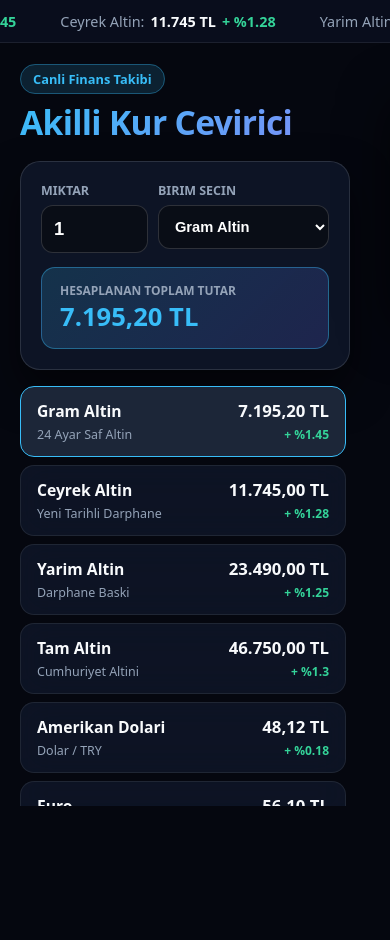
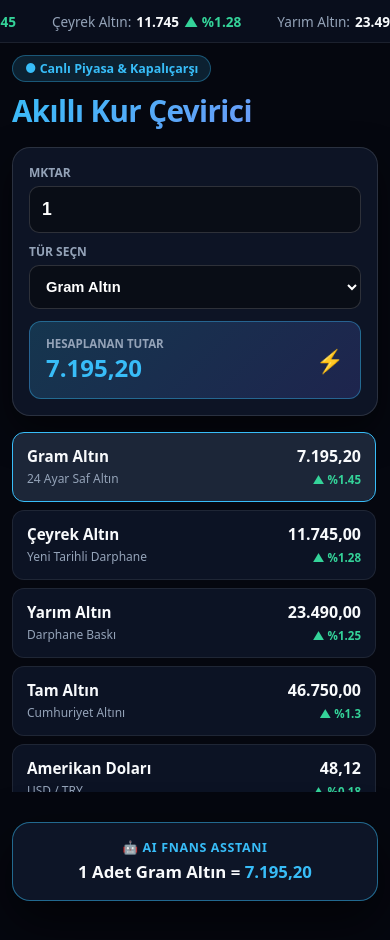
Before and after one commit to umutsenol79-ux/my-app, a Next.js app: page / in a window 390 px wide. Before the commit the page ends 886 px from the top, so only its background shows below. Built offline with nearby package versions, Linux system fonts and the light colour scheme.

Commit message:
perf: optimize for mobile responsiveness, clean turkish names and instant load speed

```diff
--- a/app/page.tsx
+++ b/app/page.tsx
@@ -3,125 +3,173 @@
 import { useState, useMemo } from 'react';
 import Script from 'next/script';
 
-interface Kur {
+interface KurItem {
   id: string;
   ad: string;
-  detay: string;
+  aciklama: string;
   satis: number;
   degisim: number;
 }
 
-const veriler: Kur[] = [
-  { id: 'GA', ad: 'Gram Altin', detay: '24 Ayar Saf Altin', satis: 7195.20, degisim: 1.45 },
-  { id: 'CA', ad: 'Ceyrek Altin', detay: 'Yeni Tarihli Darphane', satis: 11745.00, degisim: 1.28 },
-  { id: 'YA', ad: 'Yarim Altin', detay: 'Darphane Baski', satis: 23490.00, degisim: 1.25 },
-  { id: 'TA', ad: 'Tam Altin', detay: 'Cumhuriyet Altini', satis: 46750.00, degisim: 1.30 },
-  { id: 'USD', ad: 'Amerikan Dolari', detay: 'Dolar / TRY', satis: 48.12, degisim: 0.18 },
-  { id: 'EUR', ad: 'Euro', detay: 'Avrupa Para Birimi', satis: 56.10, degisim: -0.12 },
-  { id: 'GBP', ad: 'Ingiliz Sterlini', detay: 'Sterlin / TRY', satis: 65.75, degisim: 0.32 },
-  { id: 'BTC', ad: 'Bitcoin', detay: 'Kripto Para / TRY', satis: 3825000.00, degisim: 2.15 },
+const kurListesi: KurItem[] = [
+  { id: 'GA', ad: 'Gram Altın', aciklama: '24 Ayar Saf Altın', satis: 7195.20, degisim: 1.45 },
+  { id: 'CA', ad: 'Çeyrek Altın', aciklama: 'Yeni Tarihli Darphane', satis: 11745.00, degisim: 1.28 },
+  { id: 'YA', ad: 'Yarım Altın', aciklama: 'Darphane Baskı', satis: 23490.00, degisim: 1.25 },
+  { id: 'TA', ad: 'Tam Altın', aciklama: 'Cumhuriyet Altını', satis: 46750.00, degisim: 1.30 },
+  { id: 'USD', ad: 'Amerikan Doları', aciklama: 'USD / TRY', satis: 48.12, degisim: 0.18 },
+  { id: 'EUR', ad: 'Euro', aciklama: 'EUR / TRY', satis: 56.10, degisim: -0.12 },
+  { id: 'GBP', ad: 'ngiliz Sterlini', aciklama: 'GBP / TRY', satis: 65.75, degisim: 0.32 },
+  { id: 'BTC', ad: 'Bitcoin', aciklama: 'Kripto Para / TRY', satis: 3825000.00, degisim: 2.15 },
 ];
 
-export default function Home() {
+export default function MobileFastFinanceApp() {
   const [miktar, setMiktar] = useState<number>(1);
-  const [secilen, setSecilen] = useState<string>('GA');
+  const [secilenId, setSecilenId] = useState<string>('GA');
 
-  const aktifKur = useMemo(() => {
-    return veriler.find(k => k.id === secilen) || veriler[0];
-  }, [secilen]);
+  const secilenKur = useMemo(() => {
+    return kurListesi.find(k => k.id === secilenId) || kurListesi[0];
+  }, [secilenId]);
 
-  const toplam = useMemo(() => {
-    return (miktar * aktifKur.satis).toLocaleString('tr-TR', { minimumFractionDigits: 2, maximumFractionDigits: 2 });
-  }, [miktar, aktifKur]);
+  const toplamTutar = useMemo(() => {
+    return (miktar * secilenKur.satis).toLocaleString('tr-TR', { minimumFractionDigits: 2, maximumFractionDigits: 2 });
+  }, [miktar, secilenKur]);
 
   return (
     <main style={{ minHeight: '100vh', backgroundColor: '#05070f', color: '#f8fafc', fontFamily: 'system-ui, -apple-system, sans-serif', position: 'relative', overflowX: 'hidden' }}>
 
+      {/* 3D Arka Plan Motoru */}
       <Script
         src="https://unpkg.com/@splinetool/viewer@latest/build/spline-viewer.js"
         strategy="lazyOnload"
       />
 
-      <div style={{ position: 'fixed', top: 0, left: 0, width: '100vw', height: '100vh', zIndex: 1, pointerEvents: 'auto' }}>
-        {/* @ts-expect-error custom spline element */}
+      {/* 3D Robot Arka Planı (Mobilde hafif saydam ve optimize) */}
+      <div style={{
+        position: 'fixed',
+        top: 0,
+        left: 0,
+        width: '100vw',
+        height: '100vh',
+        zIndex: 1,
+        opacity: 0.85,
+        pointerEvents: 'auto'
+      }}>
+        {/* @ts-expect-error spline component */}
         <spline-viewer
           url="https://prod.spline.design/kZDDjO5HuC9GJUM2/scene.splinecode"
           style={{ width: '100%', height: '100%' }}
         />
       </div>
 
-      <div style={{ position: 'relative', zIndex: 20, backgroundColor: 'rgba(10, 15, 30, 0.92)', backdropFilter: 'blur(12px)', borderBottom: '1px solid rgba(255,255,255,0.08)', overflow: 'hidden', whiteSpace: 'nowrap', padding: '10px 0', pointerEvents: 'none' }}>
-        <div style={{ display: 'inline-block', animation: 'kayanYazi 25s linear infinite' }}>
-          {veriler.map((r, i) => (
-            <span key={i} style={{ margin: '0 22px', fontSize: '0.9rem' }}>
-              <span style={{ color: '#94a3b8', marginRight: '6px' }}>{r.ad}:</span>
-              <strong style={{ color: '#f8fafc' }}>{r.satis.toLocaleString('tr-TR')} TL</strong>
-              <span style={{ marginLeft: '6px', color: r.degisim >= 0 ? '#34d399' : '#f87171', fontWeight: 'bold' }}>
-                {r.degisim >= 0 ? `+ %${r.degisim}` : `- %${Math.abs(r.degisim)}`}
+      {/* Üst Canlı Borsa Kayan Bandı */}
+      <div style={{
+        position: 'relative',
+        zIndex: 20,
+        backgroundColor: 'rgba(10, 15, 30, 0.94)',
+        backdropFilter: 'blur(10px)',
+        WebkitBackdropFilter: 'blur(10px)',
+        borderBottom: '1px solid rgba(255,255,255,0.08)',
+        overflow: 'hidden',
+        whiteSpace: 'nowrap',
+        padding: '10px 0',
+        pointerEvents: 'none'
+      }}>
+        <div style={{ display: 'inline-block', animation: 'kayanBant 25s linear infinite' }}>
+          {kurListesi.map((r, i) => (
+            <span key={i} style={{ margin: '0 18px', fontSize: '0.85rem' }}>
+              <span style={{ color: '#94a3b8', marginRight: '5px' }}>{r.ad}:</span>
+              <strong style={{ color: '#f8fafc' }}>{r.satis.toLocaleString('tr-TR')}</strong>
+              <span style={{ marginLeft: '5px', color: r.degisim >= 0 ? '#34d399' : '#f87171', fontWeight: 'bold' }}>
+                {r.degisim >= 0 ? `▲ %${r.degisim}` : `▼ %${Math.abs(r.degisim)}`}
               </span>
             </span>
           ))}
         </div>
       </div>
 
-      <div style={{ position: 'relative', zIndex: 10, maxWidth: '1440px', margin: '0 auto', padding: '24px 20px 80px 20px', display: 'grid', gridTemplateColumns: 'minmax(330px, 480px) 1fr', gap: '40px', pointerEvents: 'none' }}>
+      {/* Ana çerik Konteyneri (Mobil ve Masaüstü Uyumlu Responsive Grid) */}
+      <div className="main-container">
 
+        {/* Sol / Üst Bölüm: Hesaplayıcı & Kurlar */}
         <div style={{ pointerEvents: 'auto' }}>
+
           <div style={{ marginBottom: '16px' }}>
-            <span style={{ padding: '5px 12px', borderRadius: '9999px', background: 'rgba(56, 189, 248, 0.15)', border: '1px solid rgba(56, 189, 248, 0.35)', color: '#38bdf8', fontSize: '0.8rem', fontWeight: 'bold' }}>
-              Canli Finans Takibi
+            <span style={{ display: 'inline-block', padding: '4px 12px', borderRadius: '9999px', background: 'rgba(56, 189, 248, 0.15)', border: '1px solid rgba(56, 189, 248, 0.35)', color: '#38bdf8', fontSize: '0.78rem', fontWeight: 'bold' }}>
+              ● Canlı Piyasa & Kapalıçarşı
             </span>
-            <h1 style={{ margin: '10px 0 4px 0', fontSize: '2.1rem', fontWeight: '900', letterSpacing: '-0.02em', background: 'linear-gradient(135deg, #38bdf8, #818cf8)', WebkitBackgroundClip: 'text', WebkitTextFillColor: 'transparent' }}>
-              Akilli Kur Cevirici
+            <h1 style={{ margin: '8px 0 4px 0', fontSize: '1.85rem', fontWeight: '900', letterSpacing: '-0.02em', background: 'linear-gradient(135deg, #38bdf8, #818cf8)', WebkitBackgroundClip: 'text', WebkitTextFillColor: 'transparent' }}>
+              Akıllı Kur Çevirici
             </h1>
           </div>
 
-          <div style={{ background: 'rgba(15, 23, 42, 0.88)', backdropFilter: 'blur(20px)', border: '1px solid rgba(255, 255, 255, 0.12)', borderRadius: '20px', padding: '20px', marginBottom: '16px', boxShadow: '0 20px 40px rgba(0,0,0,0.5)' }}>
-            <div style={{ display: 'flex', gap: '10px', marginBottom: '14px' }}>
-              <div style={{ flex: 1 }}>
-                <label style={{ display: 'block', fontSize: '0.78rem', color: '#94a3b8', marginBottom: '6px', fontWeight: 'bold' }}>MIKTAR</label>
+          {/* Hesaplama Kartı */}
+          <div style={{
+            background: 'rgba(15, 23, 42, 0.88)',
+            backdropFilter: 'blur(20px)',
+            WebkitBackdropFilter: 'blur(20px)',
+            border: '1px solid rgba(255, 255, 255, 0.12)',
+            borderRadius: '18px',
+            padding: '16px',
+            marginBottom: '16px',
+            boxShadow: '0 15px 35px rgba(0,0,0,0.5)'
+          }}>
+            <div className="input-grid">
+              <div>
+                <label style={{ display: 'block', fontSize: '0.75rem', color: '#94a3b8', marginBottom: '5px', fontWeight: 'bold' }}>MKTAR</label>
                 <input
                   type="number"
                   min="1"
                   value={miktar}
                   onChange={(e) => setMiktar(Math.max(1, Number(e.target.value)))}
-                  style={{ width: '100%', padding: '12px', borderRadius: '12px', border: '1px solid rgba(255,255,255,0.15)', backgroundColor: '#090d16', color: '#fff', fontSize: '1.15rem', fontWeight: 'bold', outline: 'none', boxSizing: 'border-box' }}
+                  style={{ width: '100%', padding: '12px', borderRadius: '10px', border: '1px solid rgba(255,255,255,0.15)', backgroundColor: '#090d16', color: '#fff', fontSize: '1.1rem', fontWeight: 'bold', outline: 'none', boxSizing: 'border-box' }}
                 />
               </div>
 
-              <div style={{ flex: 1.6 }}>
-                <label style={{ display: 'block', fontSize: '0.78rem', color: '#94a3b8', marginBottom: '6px', fontWeight: 'bold' }}>BIRIM SECIN</label>
+              <div>
+                <label style={{ display: 'block', fontSize: '0.75rem', color: '#94a3b8', marginBottom: '5px', fontWeight: 'bold' }}>TÜR SEÇN</label>
                 <select
-                  value={secilen}
-                  onChange={(e) => setSecilen(e.target.value)}
-                  style={{ width: '100%', padding: '12px', borderRadius: '12px', border: '1px solid rgba(255,255,255,0.15)', backgroundColor: '#090d16', color: '#fff', fontSize: '0.92rem', fontWeight: '600', cursor: 'pointer', outline: 'none', boxSizing: 'border-box' }}
+                  value={secilenId}
+                  onChange={(e) => setSecilenId(e.target.value)}
+                  style={{ width: '100%', padding: '12px', borderRadius: '10px', border: '1px solid rgba(255,255,255,0.15)', backgroundColor: '#090d16', color: '#fff', fontSize: '0.92rem', fontWeight: '600', cursor: 'pointer', outline: 'none', boxSizing: 'border-box' }}
                 >
-                  {veriler.map(r => (
+                  {kurListesi.map(r => (
                     <option key={r.id} value={r.id}>{r.ad}</option>
                   ))}
                 </select>
               </div>
             </div>
 
-            <div style={{ padding: '14px 18px', borderRadius: '14px', background: 'linear-gradient(135deg, rgba(56, 189, 248, 0.18), rgba(99, 102, 241, 0.2))', border: '1px solid rgba(56, 189, 248, 0.4)', display: 'flex', justifyContent: 'space-between', alignItems: 'center' }}>
+            {/* TL Sonuç Barı */}
+            <div style={{
+              marginTop: '12px',
+              padding: '14px 16px',
+              borderRadius: '12px',
+              background: 'linear-gradient(135deg, rgba(56, 189, 248, 0.2), rgba(99, 102, 241, 0.2))',
+              border: '1px solid rgba(56, 189, 248, 0.4)',
+              display: 'flex',
+              justifyContent: 'space-between',
+              alignItems: 'center'
+            }}>
               <div>
-                <span style={{ fontSize: '0.75rem', color: '#94a3b8', display: 'block', fontWeight: 'bold' }}>HESAPLANAN TOPLAM TUTAR</span>
-                <strong style={{ fontSize: '1.6rem', color: '#38bdf8' }}>{toplam} TL</strong>
+                <span style={{ fontSize: '0.72rem', color: '#94a3b8', display: 'block', fontWeight: 'bold' }}>HESAPLANAN TUTAR</span>
+                <strong style={{ fontSize: '1.5rem', color: '#38bdf8' }}>{toplamTutar}</strong>
               </div>
+              <span style={{ fontSize: '1.4rem' }}>⚡</span>
             </div>
           </div>
 
-          <div style={{ display: 'flex', flexDirection: 'column', gap: '8px', maxHeight: '420px', overflowY: 'auto', paddingRight: '4px' }}>
-            {veriler.map((item) => (
+          {/* Türkçe Net Kur Listesi */}
+          <div style={{ display: 'flex', flexDirection: 'column', gap: '8px', maxHeight: '360px', overflowY: 'auto', paddingRight: '2px' }}>
+            {kurListesi.map((item) => (
               <div
                 key={item.id}
-                onClick={() => setSecilen(item.id)}
+                onClick={() => setSecilenId(item.id)}
                 style={{
-                  backgroundColor: secilen === item.id ? 'rgba(30, 41, 59, 0.95)' : 'rgba(15, 23, 42, 0.8)',
+                  backgroundColor: secilenId === item.id ? 'rgba(30, 41, 59, 0.95)' : 'rgba(15, 23, 42, 0.82)',
                   backdropFilter: 'blur(16px)',
-                  border: secilen === item.id ? '1.5px solid #38bdf8' : '1px solid rgba(255, 255, 255, 0.08)',
-                  borderRadius: '14px',
-                  padding: '12px 16px',
+                  border: secilenId === item.id ? '1.5px solid #38bdf8' : '1px solid rgba(255, 255, 255, 0.08)',
+                  borderRadius: '12px',
+                  padding: '12px 14px',
                   cursor: 'pointer',
                   display: 'flex',
                   justifyContent: 'space-between',
@@ -130,30 +178,44 @@ export default function Home() {
                 }}
               >
                 <div>
-                  <h4 style={{ margin: 0, fontSize: '0.98rem', fontWeight: '800', color: '#f8fafc' }}>{item.ad}</h4>
-                  <span style={{ fontSize: '0.78rem', color: '#94a3b8', fontWeight: '500' }}>{item.detay}</span>
+                  <h4 style={{ margin: 0, fontSize: '0.95rem', fontWeight: '800', color: '#f8fafc' }}>{item.ad}</h4>
+                  <span style={{ fontSize: '0.75rem', color: '#94a3b8', fontWeight: '500' }}>{item.aciklama}</span>
                 </div>
 
                 <div style={{ textAlign: 'right' }}>
-                  <div style={{ fontSize: '1.05rem', color: '#f8fafc', fontWeight: '800' }}>
-                    {item.satis.toLocaleString('tr-TR', { minimumFractionDigits: 2 })} TL
+                  <div style={{ fontSize: '1rem', color: '#f8fafc', fontWeight: '800' }}>
+                    {item.satis.toLocaleString('tr-TR', { minimumFractionDigits: 2 })}
                   </div>
-                  <span style={{ fontSize: '0.75rem', fontWeight: 'bold', color: item.degisim >= 0 ? '#34d399' : '#f87171' }}>
-                    {item.degisim >= 0 ? `+ %${item.degisim}` : `- %${Math.abs(item.degisim)}`}
+                  <span style={{ fontSize: '0.72rem', fontWeight: 'bold', color: item.degisim >= 0 ? '#34d399' : '#f87171' }}>
+                    {item.degisim >= 0 ? `▲ %${item.degisim}` : `▼ %${Math.abs(item.degisim)}`}
                   </span>
                 </div>
               </div>
             ))}
           </div>
+
         </div>
 
+        {/* Sağ / Alt Bölüm: Canlı Konuşma Baloncuğu */}
         <div style={{ display: 'flex', justifyContent: 'center', alignItems: 'flex-start', paddingTop: '10px' }}>
-          <div style={{ maxWidth: '360px', background: 'rgba(15, 23, 42, 0.92)', backdropFilter: 'blur(24px)', border: '1.5px solid rgba(56, 189, 248, 0.5)', padding: '16px 20px', borderRadius: '20px', boxShadow: '0 20px 50px rgba(0,0,0,0.6)', textAlign: 'center', pointerEvents: 'auto' }}>
-            <div style={{ fontSize: '0.8rem', color: '#38bdf8', fontWeight: '800', letterSpacing: '0.05em', marginBottom: '4px' }}>
-              YAPAY ZEKA FINANS ASISTANI
+          <div style={{
+            width: '100%',
+            maxWidth: '360px',
+            background: 'rgba(15, 23, 42, 0.92)',
+            backdropFilter: 'blur(20px)',
+            WebkitBackdropFilter: 'blur(20px)',
+            border: '1.5px solid rgba(56, 189, 248, 0.5)',
+            padding: '16px 20px',
+            borderRadius: '18px',
+            boxShadow: '0 20px 50px rgba(0,0,0,0.6)',
+            textAlign: 'center',
+            pointerEvents: 'auto'
+          }}>
+            <div style={{ fontSize: '0.78rem', color: '#38bdf8', fontWeight: '800', letterSpacing: '0.05em', marginBottom: '4px' }}>
+              🤖 AI FNANS ASSTANI
             </div>
-            <div style={{ fontSize: '1.1rem', color: '#f8fafc', fontWeight: '800', lineHeight: '1.4' }}>
-              {miktar} Adet {aktifKur.ad} = <span style={{ color: '#38bdf8' }}>{toplam} TL</span>
+            <div style={{ fontSize: '1.05rem', color: '#f8fafc', fontWeight: '800', lineHeight: '1.4' }}>
+              {miktar} Adet {secilenKur.ad} = <span style={{ color: '#38bdf8' }}>{toplamTutar}</span>
             </div>
           </div>
         </div>
@@ -161,9 +223,35 @@ export default function Home() {
       </div>
 
       <style>{`
-        @keyframes kayanYazi {
+        @keyframes kayanBant {
           0% { transform: translateX(0%); }
           100% { transform: translateX(-50%); }
+        }
+        .main-container {
+          position: relative;
+          z-index: 10;
+          max-width: 1400px;
+          margin: 0 auto;
+          padding: 16px 16px 60px 16px;
+          display: grid;
+          grid-template-columns: minmax(320px, 480px) 1fr;
+          gap: 30px;
+          pointer-events: none;
+        }
+        .input-grid {
+          display: grid;
+          grid-template-columns: 1fr 1.5fr;
+          gap: 10px;
+        }
+        @media (max-width: 768px) {
+          .main-container {
+            grid-template-columns: 1fr;
+            padding: 12px 12px 40px 12px;
+            gap: 20px;
+          }
+          .input-grid {
+            grid-template-columns: 1fr;
+          }
         }
       `}</style>
     </main>
```
